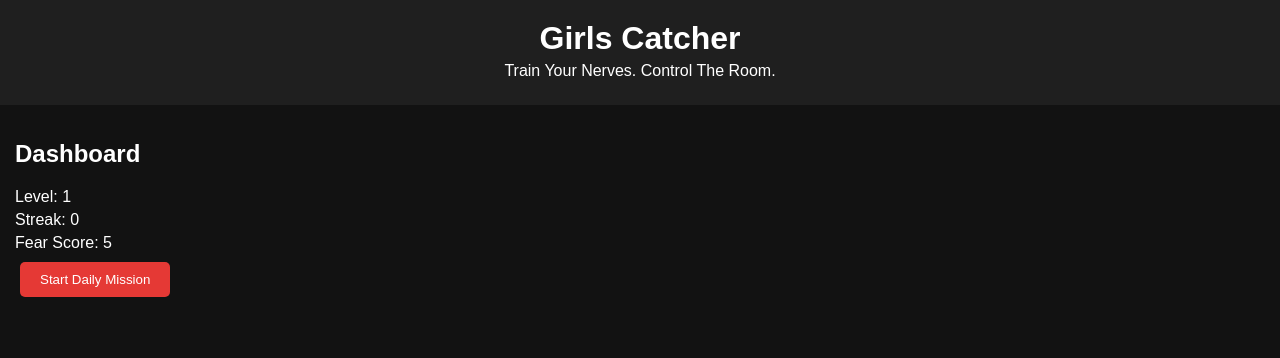
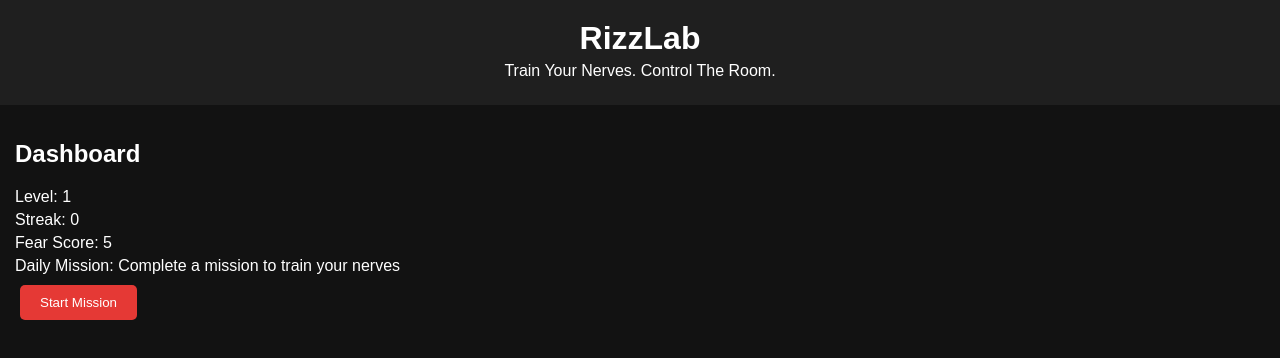
Before and after one commit to martin07-tech/Girls-catcher-, a plain HTML site: page index.html in a window 1280 px wide. Drawn offline with Linux system fonts and the light colour scheme.

Commit message:
Update index.html

```diff
--- a/index.html
+++ b/index.html
@@ -3,13 +3,13 @@
 <head>
 <meta charset="UTF-8">
 <meta name="viewport" content="width=device-width, initial-scale=1.0">
-<title>Girls Catcher</title>
+<title>RizzLab</title>
 <link rel="stylesheet" href="style.css">
 </head>
 <body>
 
 <header>
-  <h1>Girls Catcher</h1>
+  <h1>RizzLab</h1>
   <p>Train Your Nerves. Control The Room.</p>
 </header>
 
@@ -19,7 +19,8 @@
     <p>Level: <span id="level">1</span></p>
     <p>Streak: <span id="streak">0</span></p>
     <p>Fear Score: <span id="fearScore">5</span></p>
-    <button id="dailyMissionBtn">Start Daily Mission</button>
+    <p>Daily Mission: <span id="dailyMissionText">Complete a mission to train your nerves</span></p>
+    <button id="dailyMissionBtn">Start Mission</button>
   </section>
 
   <section id="scenarioEngine" style="display:none;">
```
